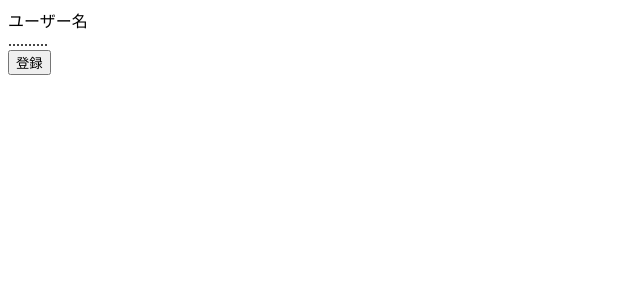
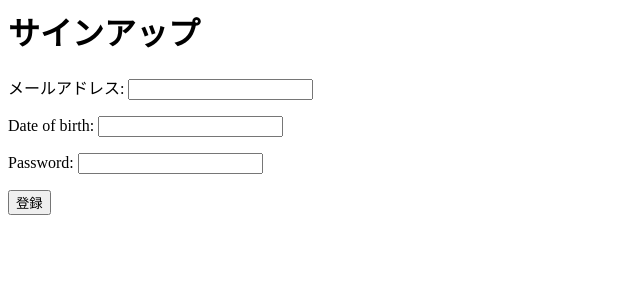
Before and after one commit to nowkoai/BrainBackup, a Django app: page /signup/ in a window 1280 px wide. Shown: the top 300 px of the page, without its empty margins (0-640 px from the left). Run offline with Django 3.2, Linux system fonts and the light colour scheme.

Commit message:
make signup page

```diff
--- a/project/app/form.py
+++ b/project/app/form.py
@@ -1,13 +1,34 @@
 from django import forms
 from django.contrib.auth.models import User
 from django.contrib.auth.forms import UserCreationForm
+from .models import MyUser
 
 
-class SignUpForm(UserCreationForm):
-    password = forms.CharField(widget=forms.PasswordInput)
-    password1 = forms.CharField(required=False)
-    password2 = password1
+class UserCreationForm(forms.ModelForm):
+    """A form for creating new users. Includes all the required
+    fields, plus a repeated password."""
+
+    def __init__(self, *args, **kwargs):
+        super(UserCreationForm, self).__init__(*args, **kwargs)
+        for field_name, field in self.fields.items():
+            field.widget.attrs['class'] = 'form-control'
 
     class Meta:
-        model = User
-        fields = ('username', 'email', 'password')
+        model = MyUser
+        fields = ('email', 'date_of_birth', 'password')
+
+    # def clean_password2(self):
+    #     # Check that the two password entries match
+    #     password1 = self.cleaned_data.get("password1")
+    #     password2 = self.cleaned_data.get("password2")
+    #     if password1 and password2 and password1 != password2:
+    #         raise forms.ValidationError("Passwords don't match")
+    #     return password2
+
+    def save(self, commit=True):
+        # Save the provided password in hashed format
+        user = super().save(commit=False)
+        user.set_password(self.cleaned_data["password"])
+        if commit:
+            user.save()
+        return user
--- a/project/app/templates/app/index.html
+++ b/project/app/templates/app/index.html
@@ -24,6 +24,7 @@
         font-size: 24px;
       }
     </style>
+    <meta charset="utf-8">
   </head>
 
   <body>
--- a/project/app/templates/app/signup.html
+++ b/project/app/templates/app/signup.html
@@ -1,24 +1,8 @@
-<form action="{% url 'signup' %}" method="post">
-    {% csrf_token %}
-
-    <div class="form-group row">
-      <label for="{{ form.username.id_for_label }}" class="col-sm-3 col-form-label">ユーザー名</label>
-      <div class="col-sm-9">
-        <div class="input-group">
-          <div class="input-group-prepend">
-            <div class="input-group-text"><i class="fas fa-user"></i></div>
-          </div>
-          {{ signup_form.username }}
-          {% for error in signup_form.username.errors %}
-          <span class="text-warning">{{ error }}</span>
-          {% endfor %}
-        </div>
-      </div>
-    </div>
-  ..........
-    <div class="form-group row">
-      <div class="col-sm">
-        <button type="submit" class="btn btn-info btn-block">登録</button>
-      </div>
-    </div>
-  </form>
+<div class="container">
+    <h1>サインアップ</h1>
+    <form method="post">
+      {% csrf_token %}
+      {{ form.as_p }}
+      <button type="submit" class="btn btn-primary">登録</button>
+    </form>
+  </div>
--- a/project/app/views.py
+++ b/project/app/views.py
@@ -1,13 +1,11 @@
-from django.shortcuts import render, resolve_url, redirect
+from django.shortcuts import render, redirect
 from django.http import request
 from django.views.decorators.csrf import csrf_exempt
 import speech_recognition as sr
 from django.views.generic import TemplateView
 from .models import InputText
-import django
-from django.contrib.auth.forms import UserCreationForm
 from django.contrib.auth import login
-from .form import SignUpForm
+from .form import UserCreationForm
 from django.contrib.auth import authenticate, login as auth_login, get_user_model
 from django.contrib import messages
 
@@ -23,7 +21,7 @@ def index(request):
 
 def sign_up(request):
     if request.method == 'POST':
-        signup_form = SignUpForm(request.POST)
+        signup_form = UserCreationForm(request.POST)
         if signup_form.is_valid():
             username = signup_form.cleaned_data.get('username')
             email = signup_form.cleaned_data.get('email')
@@ -38,7 +36,7 @@ def sign_up(request):
             messages.add_message(request, messages.SUCCESS, 'ユーザー登録が完了しました！')
             return redirect('home')
     else:
-        signup_form = SignUpForm()
+        signup_form = UserCreationForm()
 
     context = {
         'signup_form': signup_form,
```
Also changed, not shown: project/db.sqlite3, 1 other file.
